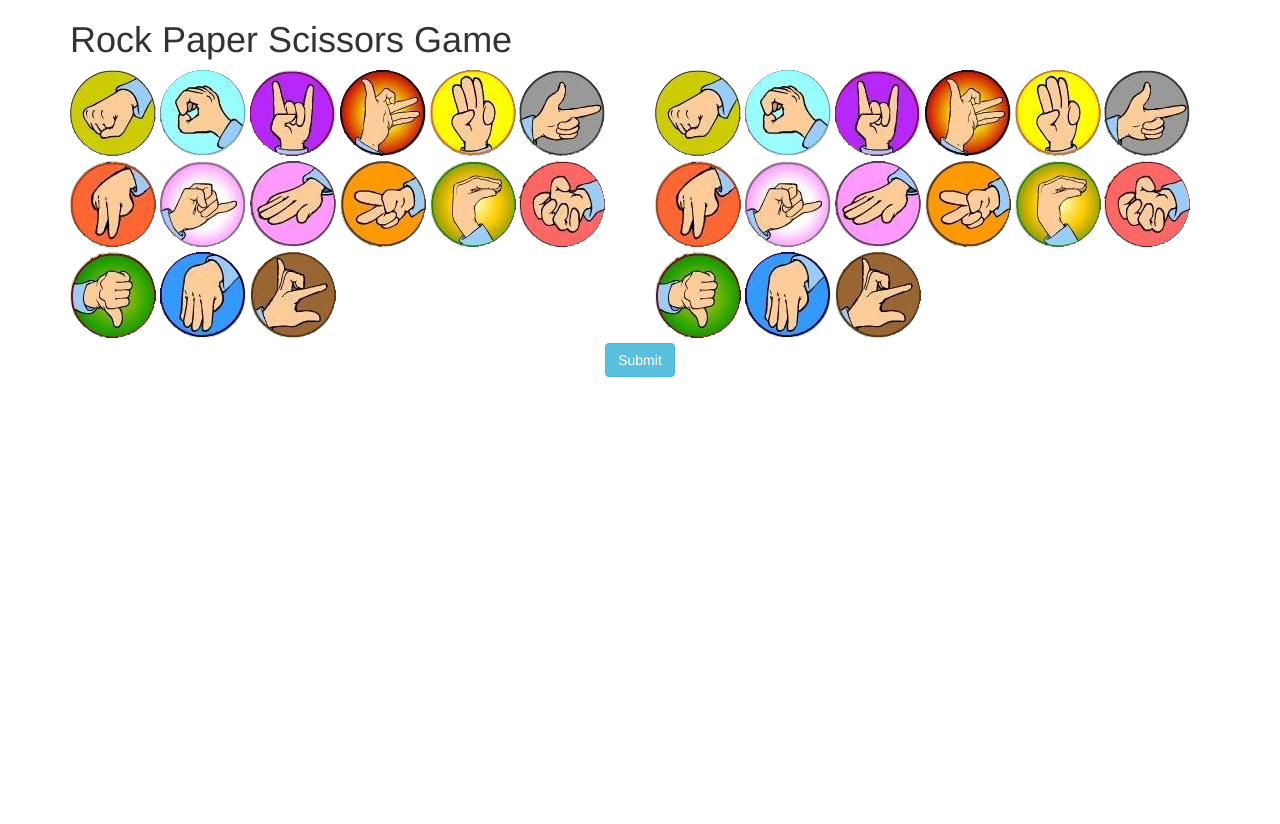
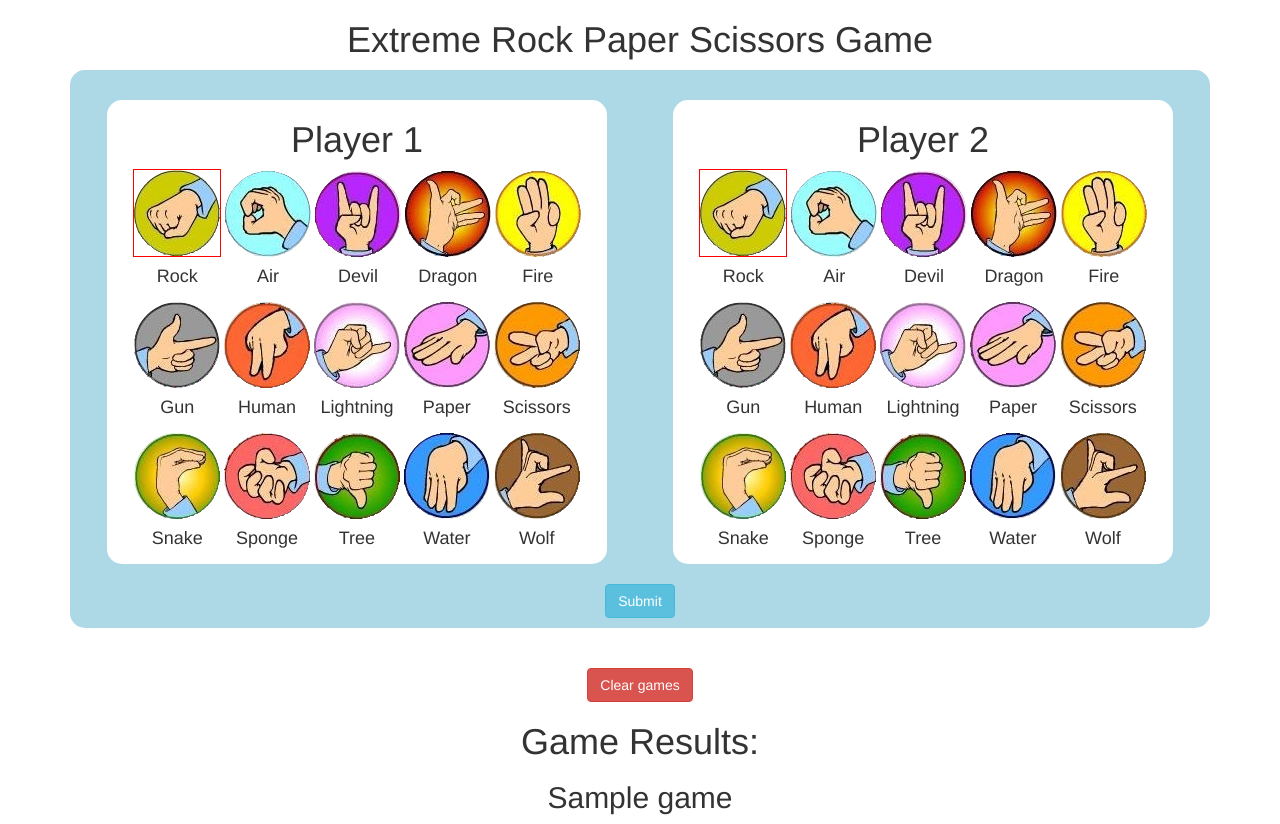
Before and after one commit to mkelley2/ExtremeRPS, a PHP site: template views/form.html.twig in a window 1280 px wide. Before the commit the page ends 377 px from the top, so only its background shows below. Run offline with PHP 8.4, Linux system fonts and the light colour scheme; the template is opened without the code that fills it: most values are stand-ins (such as "Sample title", 1, 10 or a date in 2020); some libraries are stand-ins or nearby versions.

Commit message:
add styling to form

```diff
--- a/views/form.html.twig
+++ b/views/form.html.twig
@@ -2,136 +2,169 @@
 <html>
     <head>
         <link href="https://maxcdn.bootstrapcdn.com/bootstrap/3.3.7/css/bootstrap.min.css" rel="stylesheet" integrity="sha384-BVYiiSIFeK1dGmJRAkycuHAHRg32OmUcww7on3RYdg4Va+PmSTsz/K68vbdEjh4u" crossorigin="anonymous">
+        <link href="https://maxcdn.bootstrapcdn.com/bootswatch/3.3.7/yeti/bootstrap.min.css" rel="stylesheet" integrity="sha384-HzUaiJdCTIY/RL2vDPRGdEQHHahjzwoJJzGUkYjHVzTwXFQ2QN/nVgX7tzoMW3Ov" crossorigin="anonymous">
         <link rel="stylesheet" href="styles.css" charset="utf-8">
-        <title>Rock Paper Scissors Game</title>
+        <title>Extreme Rock Paper Scissors Game</title>
     </head>
     <body>
         <div class="container">
-            <h1>Rock Paper Scissors Game</h1>
-            <form action="/clicked" method="post">
-                <div class="row">
-                    <div class="col-md-6">
+            <h1>Extreme Rock Paper Scissors Game</h1>
+            <form action="/" method="post" id="whole-form">
+                <div class="row" id="choice-row">
+                    <div class="col-md-6" id="box1">
+                        <h1>Player 1</h1>
                         <label>
-                            <input type="radio" name="choice1" value="Rock">
+                            <input type="radio" name="choice1" value="Rock" checked>
                             <img src="/img/rock.png">
+                            <h4>Rock</h4>
                         </label>
                         <label>
                             <input type="radio" name="choice1" value="Air">
                             <img src="/img/air.png">
+                            <h4>Air</h4>
                         </label>
                         <label>
                             <input type="radio" name="choice1" value="Devil">
                             <img src="/img/devil.png">
+                            <h4>Devil</h4>
                         </label>
                         <label>
                             <input type="radio" name="choice1" value="Dragon">
                             <img src="/img/dragon.png">
+                            <h4>Dragon</h4>
                         </label>
                         <label>
                             <input type="radio" name="choice1" value="Fire">
                             <img src="/img/fire.png">
+                            <h4>Fire</h4>
                         </label>
                         <label>
                             <input type="radio" name="choice1" value="Gun">
                             <img src="/img/gun.png">
+                            <h4>Gun</h4>
                         </label>
                         <label>
                             <input type="radio" name="choice1" value="Human">
                             <img src="/img/human.png">
+                            <h4>Human</h4>
                         </label>
                         <label>
                             <input type="radio" name="choice1" value="Lightning">
                             <img src="/img/lightning.png">
+                            <h4>Lightning</h4>
                         </label>
                         <label>
                             <input type="radio" name="choice1" value="Paper">
                             <img src="/img/paper.png">
+                            <h4>Paper</h4>
                         </label>
                         <label>
                             <input type="radio" name="choice1" value="Scissors">
                             <img src="/img/scissors.png">
+                            <h4>Scissors</h4>
                         </label>
                         <label>
                             <input type="radio" name="choice1" value="Snake">
                             <img src="/img/snake.png">
+                            <h4>Snake</h4>
                         </label>
                         <label>
                             <input type="radio" name="choice1" value="Sponge">
                             <img src="/img/sponge.png">
+                            <h4>Sponge</h4>
                         </label>
                         <label>
                             <input type="radio" name="choice1" value="Tree">
                             <img src="/img/tree.png">
+                            <h4>Tree</h4>
                         </label>
                         <label>
                             <input type="radio" name="choice1" value="Water">
                             <img src="/img/water.png">
+                            <h4>Water</h4>
                         </label>
                         <label>
                             <input type="radio" name="choice1" value="Wolf">
                             <img src="/img/wolf.png">
+                            <h4>Wolf</h4>
                         </label>
                     </div>
-                    <div class="col-md-6">
+                    <div class="col-md-6" id="box2">
+                        <h1>Player 2</h1>
                         <label>
-                            <input type="radio" name="choice2" value="Rock">
+                            <input type="radio" name="choice2" value="Rock" checked>
                             <img src="/img/rock.png">
+                            <h4>Rock</h4>
                         </label>
                         <label>
                             <input type="radio" name="choice2" value="Air">
                             <img src="/img/air.png">
+                            <h4>Air</h4>
                         </label>
                         <label>
                             <input type="radio" name="choice2" value="Devil">
                             <img src="/img/devil.png">
+                            <h4>Devil</h4>
                         </label>
                         <label>
                             <input type="radio" name="choice2" value="Dragon">
                             <img src="/img/dragon.png">
+                            <h4>Dragon</h4>
                         </label>
                         <label>
                             <input type="radio" name="choice2" value="Fire">
                             <img src="/img/fire.png">
+                            <h4>Fire</h4>
                         </label>
                         <label>
                             <input type="radio" name="choice2" value="Gun">
                             <img src="/img/gun.png">
+                            <h4>Gun</h4>
                         </label>
                         <label>
                             <input type="radio" name="choice2" value="Human">
                             <img src="/img/human.png">
+                            <h4>Human</h4>
                         </label>
                         <label>
                             <input type="radio" name="choice2" value="Lightning">
                             <img src="/img/lightning.png">
+                            <h4>Lightning</h4>
                         </label>
                         <label>
                             <input type="radio" name="choice2" value="Paper">
                             <img src="/img/paper.png">
+                            <h4>Paper</h4>
                         </label>
                         <label>
                             <input type="radio" name="choice2" value="Scissors">
                             <img src="/img/scissors.png">
+                            <h4>Scissors</h4>
                         </label>
                         <label>
                             <input type="radio" name="choice2" value="Snake">
                             <img src="/img/snake.png">
+                            <h4>Snake</h4>
                         </label>
                         <label>
                             <input type="radio" name="choice2" value="Sponge">
                             <img src="/img/sponge.png">
+                            <h4>Sponge</h4>
                         </label>
                         <label>
                             <input type="radio" name="choice2" value="Tree">
                             <img src="/img/tree.png">
+                            <h4>Tree</h4>
                         </label>
                         <label>
                             <input type="radio" name="choice2" value="Water">
                             <img src="/img/water.png">
+                            <h4>Water</h4>
                         </label>
                         <label>
                             <input type="radio" name="choice2" value="Wolf">
                             <img src="/img/wolf.png">
+                            <h4>Wolf</h4>
                         </label>
 
                     </div>
@@ -144,6 +177,17 @@
 
             <div class="result">
 
+                <form class="form-group" action="/delete" method="post">
+                    <button type="submit" name="button" class="btn btn-danger">Clear games</button>
+                </form>
+
+                <h1>Game Results:</h1>
+                {% if all_games is not empty %}
+                    {% for game in all_games %}
+                        <h2>{{ game }}</h2>
+                    {% endfor %}
+                {% endif %}
+
             </div>
         </div>
     </body>
--- a/web/styles.css
+++ b/web/styles.css
@@ -9,3 +9,37 @@ input[type="radio"]:checked + img {
     display: block;
     margin: 0 auto;
 }
+
+h4, h1, .result {
+    text-align: center;
+}
+
+#box1 {
+    background-color: #FFF;
+    border-radius: 15px;
+    margin-right: 3%;
+    margin-left: 2%;
+    text-align: center;
+    width: 45%;
+}
+
+#box2 {
+    background-color: #FFF;
+    border-radius: 15px;
+    margin-left: 3%;
+    text-align: center;
+    width: 45%;
+
+
+}
+
+#choice-row {
+    padding: 20px;
+    border-radius: 15px;
+}
+
+#whole-form {
+    background-color: lightblue;
+    padding: 10px;
+    border-radius: 15px;
+}
```
Also changed, not shown: app/app.php (+15 -20 lines), src/RockPaperScissors.php (+21 -21 lines).
